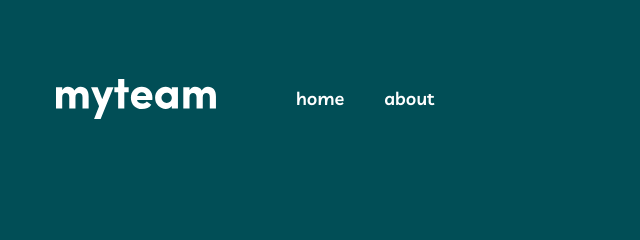
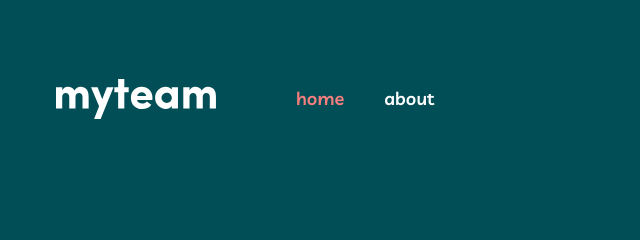
Before and after one commit to Kholmumin/MyTeam, a plain HTML site: page index.html in a window 1280 px wide. In both pictures the pointer is over the link "home". Shown: the top 240 px of the page, 9-649 px from the left. Drawn offline with Linux system fonts and the light colour scheme.

Commit message:
Added hovers

```diff
--- a/css/main.css
+++ b/css/main.css
@@ -239,6 +239,10 @@ body {
   color: var(--white);
 }
 
+.site-nav__link:hover{
+  color: var(--light-coral-color);
+}
+
 .site-header__contact {
   display: inline-block;
   margin-left: auto;
```
